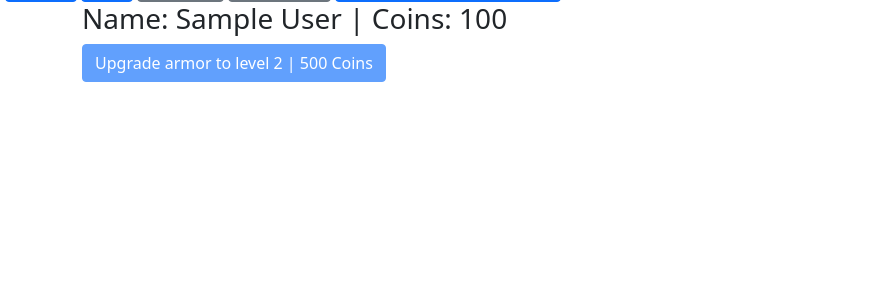
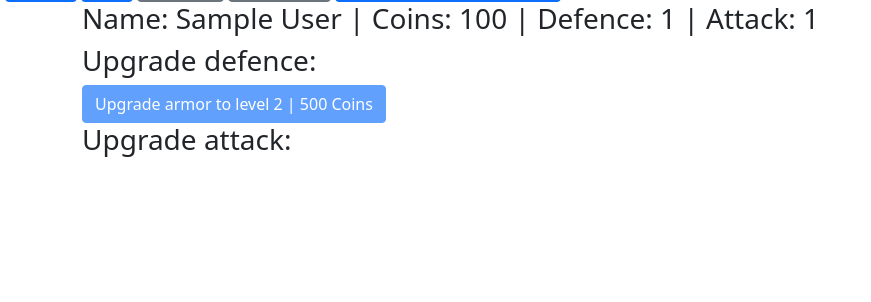
Before and after one commit to nauseousKibbles/RPGgame, a Flask app: page /shop in a window 1280 px wide. Shown: the part 41-343 px from the top of the page, without its empty margins (0-871 px from the left). Run offline with Flask 2, Linux system fonts and the light colour scheme; the visitor is signed in with stand-in values (Sample User, id 1); data comes from the database, SQL or seed files in the repository.

Commit message:
Added shop and defence upgrading. I think I could do better though

```diff
--- a/RPGgame/game/list.py
+++ b/RPGgame/game/list.py
@@ -6,3 +6,11 @@ fish_ammount_weight = [1] * 45 + [2] * 20 + [3] * 15 + [4] * 12 + [6] * 8
 fish = ["Big Fish chung","Giant chung fish",' ;lp; fish']
 fish_weighted_level = [1] * 50 + [2] * 40 + [3] * 10
 # https://stackoverflow.com/questions/14992521/python-weighted-random
+
+
+defence_level_2_cost = 500
+defence_level_3_cost = 1000
+defence_level_4_cost = 5000
+defence_level_5_cost = 20000
+defence_level_6_cost = 40000
+defence_level_7_cost = 80000
--- a/RPGgame/routes.py
+++ b/RPGgame/routes.py
@@ -47,13 +47,52 @@ def fish():
     db.session.commit()
     return render_template("game/fish.html", fish_ammount=fish_ammount, fish_type=fish_type, fish_level=fish_level)
 
+# SHOP -------------
+
+
 @app.route("/shop")
 def shop():
+    ammount = RPGgame.game.list
     if not current_user.is_authenticated:
         flash("Please login before trying to play the game.")
         return redirect(url_for('home'))
 
-    return render_template("game/shop.html", disabled="")
+    return render_template("game/shop.html", ammount=ammount)
+
+@app.route("/buy/<item>")
+def buy(item):
+    ammount = RPGgame.game.list
+    # Defence Checks ----------------------------------------------
+    if item == "level2defence" and current_user.coins >= ammount.defence_level_2_cost:
+        current_user.defence = 2
+        current_user.coins = current_user.coins - ammount.defence_level_2_cost
+
+    if item == "level3defence" and current_user.coins >= ammount.defence_level_3_cost:
+        current_user.defence = 3
+        current_user.coins = current_user.coins - ammount.defence_level_3_cost
+
+    if item == "level4defence" and current_user.coins >= ammount.defence_level_4_cost:
+        current_user.defence = 4
+        current_user.coins = current_user.coins - ammount.defence_level_4_cost
+
+    if item == "level5defence" and current_user.coins >= ammount.defence_level_5_cost:
+        current_user.defence = 5
+        current_user.coins = current_user.coins - ammount.defence_level_5_cost
+
+    if item == "level6defence" and current_user.coins >= ammount.defence_level_6_cost:
+        current_user.defence = 6
+        current_user.coins = current_user.coins - ammount.defence_level_6_cost
+
+    if item == "level7defence" and current_user.coins >= ammount.defence_level_7_cost:
+        current_user.defence = 7
+        current_user.coins = current_user.coins - ammount.defence_level_7_cost
+    # ------------------------------------------------------------------------------
+    # Attack Checks
+
+
+
+    db.session.commit()
+    return render_template("game/shop.html", ammount=ammount)
 
 
 # ADMIN STUFF LOLLOOLLOL----------------------------------------------------------------------------
--- a/RPGgame/templates/game/shop.html
+++ b/RPGgame/templates/game/shop.html
@@ -2,29 +2,42 @@
 {% block content %}
 <div class="container">
 
-<h3>Name: {{ current_user.name }} | Coins: {{ current_user.coins }}</h3>
+<h3>Name: {{ current_user.name }} | Coins: {{ current_user.coins }} | Defence: {{ current_user.defence }} | Attack: {{ current_user.attack }}</h3>
 
 <!-- UPGRADING DEFENCE AREA-------------------------------------------------------------------------- -->
-
+<h3>Upgrade defence: </h3>
 
 {% if current_user.defence == 1 %}
-<a class="btn btn-primary {% if current_user.coins < 500 %} disabled {% endif %}" href="{{ url_for('shop') }}">Upgrade armor to level 2 | 500 Coins</a>
+<a class="btn btn-primary {% if current_user.coins < ammount.defence_level_2_cost %} disabled {% endif %}" href="{{ url_for('buy', item='level2defence') }}">Upgrade armor to level 2 | {{ ammount.defence_level_2_cost }} Coins</a>
 {% endif %}
 
 {% if current_user.defence == 2 %}
-<a class="btn btn-primary {% if current_user.coins < 500 %} disabled {% endif %}" href="{{ url_for('shop') }}">Upgrade armor to level 3 | 1,000 Coins</a>
+<a class="btn btn-primary {% if current_user.coins < ammount.defence_level_3_cost %} disabled {% endif %}" href="{{ url_for('buy', item='level3defence') }}">Upgrade armor to level 3 | {{ ammount.defence_level_3_cost }} Coins</a>
 {% endif %}
 
 {% if current_user.defence == 3 %}
-<a class="btn btn-primary {% if current_user.coins < 500 %} disabled {% endif %}" href="{{ url_for('shop') }}">Upgrade armor to level 4 | 50,000 Coins</a>
+<a class="btn btn-primary {% if current_user.coins < ammount.defence_level_4_cost %} disabled {% endif %}" href="{{ url_for('buy', item='level4defence') }}">Upgrade armor to level 4 | {{ ammount.defence_level_4_cost }} Coins</a>
 {% endif %}
 
 {% if current_user.defence == 4 %}
-<a class="btn btn-primary {% if current_user.coins < 500 %} disabled {% endif %}" href="{{ url_for('shop') }}">Upgrade armor to level 5 | 100,000 Coins</a>
+<a class="btn btn-primary {% if current_user.coins < ammount.defence_level_5_cost %} disabled {% endif %}" href="{{ url_for('buy', item='level5defence') }}">Upgrade armor to level 5 | {{ ammount.defence_level_5_cost }} Coins</a>
+{% endif %}
+
+{% if current_user.defence == 5 %}
+<a class="btn btn-primary {% if current_user.coins < ammount.defence_level_6_cost %} disabled {% endif %}" href="{{ url_for('buy', item='level6defence') }}">Upgrade armor to level 6 | {{ ammount.defence_level_6_cost }} Coins</a>
+{% endif %}
+
+{% if current_user.defence == 6 %}
+<a class="btn btn-primary {% if current_user.coins < ammount.defence_level_7_cost %} disabled {% endif %}" href="{{ url_for('buy', item='level7defence') }}">Upgrade armor to level 7 | {{ ammount.defence_level_7_cost }} Coins</a>
+{% endif %}
+
+{% if current_user.defence == 7 %}
+<p>NO MORE UPGRADES</p>
 {% endif %}
 
 
-<!-- UPGRADING HEALTH AREA-------------------------------------------------------------------- -->
+<!-- UPGRADING ATTACK AREA-------------------------------------------------------------------- -->
+<h3>Upgrade attack: </h3>
 
 
 
--- a/RPGgame/templates/home.html
+++ b/RPGgame/templates/home.html
@@ -14,6 +14,8 @@ Your Damage: {{ current_user.attack }}, <br>
 Your Defence: {{ current_user.defence }}, <br>
 Your Coins: {{ current_user.coins }}
 
+/change/type/id/ammount
+
 
 
 
```
